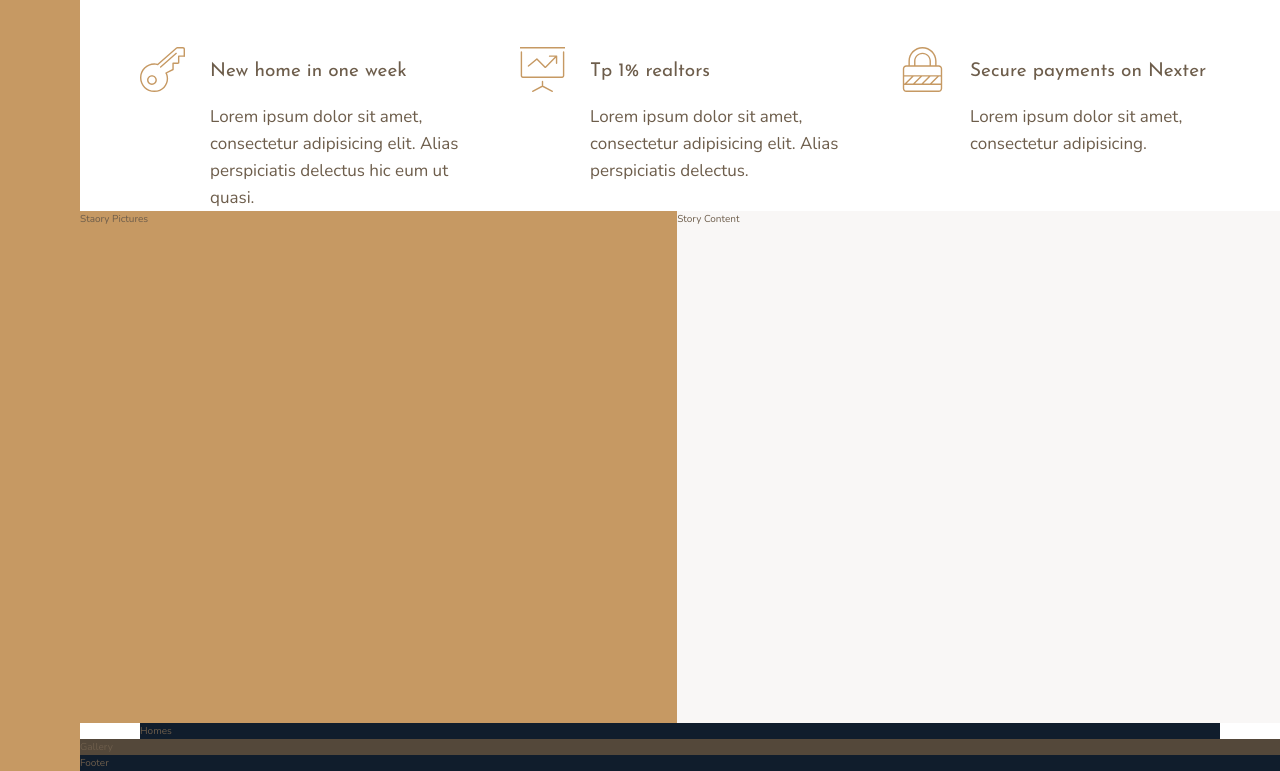
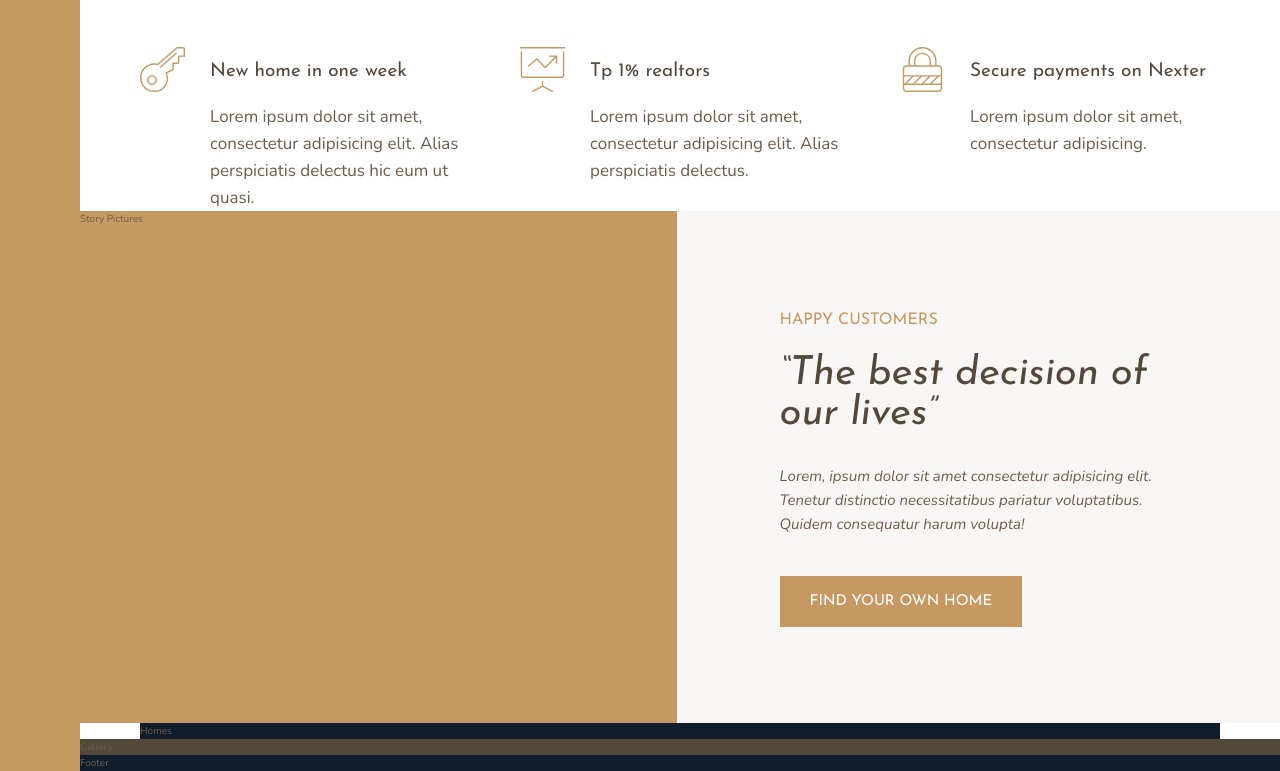
Before and after one commit to gilberto-espinoso/nexter-landing-page, a website: page index.html in a window 1280 px wide. Shown: the part 797-1568 px from the top of the page. Drawn offline with nearby package versions, Linux system fonts and the light colour scheme.

Commit message:
feat: building the story section - part 1

```diff
--- a/index.html
+++ b/index.html
@@ -82,9 +82,20 @@
       </div>
     </section>
 
-    <div class="story__pictures">Staory Pictures</div>
+    <div class="story__pictures">Story Pictures</div>
 
-    <div class="story__content">Story Content</div>
+    <div class="story__content">
+      <h3 class="heading-3 mb-sm">Happy Customers</h3>
+      <h2 class="heading-2 heading-2--dark mb-md">
+        &ldquo;The best decision of our lives&rdquo;
+      </h2>
+      <p class="story__text">
+        Lorem, ipsum dolor sit amet consectetur adipisicing elit. Tenetur
+        distinctio necessitatibus pariatur voluptatibus. Quidem consequatur
+        harum volupta!
+      </p>
+      <button class="btn">Find your own home</button>
+    </div>
 
     <section class="homes">Homes</section>
 
--- a/sass/_story.scss
+++ b/sass/_story.scss
@@ -7,5 +7,17 @@
   &__content {
     background-color: $color-grey-light-1;
     grid-column: col-start 5 / full-end;
+
+    padding: 6rem 8vw;
+    display: flex;
+    flex-direction: column;
+    justify-content: center;
+    align-items: flex-start;
+  }
+
+  &__text {
+    font-size: 1.5rem;
+    font-style: italic;
+    margin-bottom: 4rem;
   }
 }
--- a/sass/_typography.scss
+++ b/sass/_typography.scss
@@ -9,10 +9,23 @@
 
 .heading-2 {
   @extend %heading;
+  font-size: 4rem;
+  font-style: italic;
+  line-height: 1;
+
+  &--light {
+    color: $color-grey-light-1;
+  }
+  &--dark {
+    color: $color-grey-dark-1;
+  }
 }
 
 .heading-3 {
   @extend %heading;
+  font-size: 1.6rem;
+  color: $color-primary;
+  text-transform: uppercase;
 }
 
 .heading-4 {
@@ -23,6 +36,39 @@
     color: $color-grey-light-1;
   }
   &--dark {
-    color: $color-grey-dark-2;
+    color: $color-grey-dark-1;
   }
 }
+
+.btn {
+  background-color: $color-primary;
+  color: white;
+  border: none;
+  border-radius: 0;
+  font-family: $font-display;
+  font-size: 1.5rem;
+  text-transform: uppercase;
+  padding: 1.8rem 3rem;
+  cursor: pointer;
+  transition: all 0.2;
+
+  &:hover {
+    background-color: $color-primary-dark;
+  }
+}
+
+.mb-xs {
+  margin-bottom: 1.2rem;
+}
+.mb-sm {
+  margin-bottom: 2rem;
+}
+.mb-md {
+  margin-bottom: 3rem;
+}
+.mb-lg {
+  margin-bottom: 4rem;
+}
+.mb-xl {
+  margin-bottom: 8rem;
+}
```
Also changed, not shown: css/style.css.
